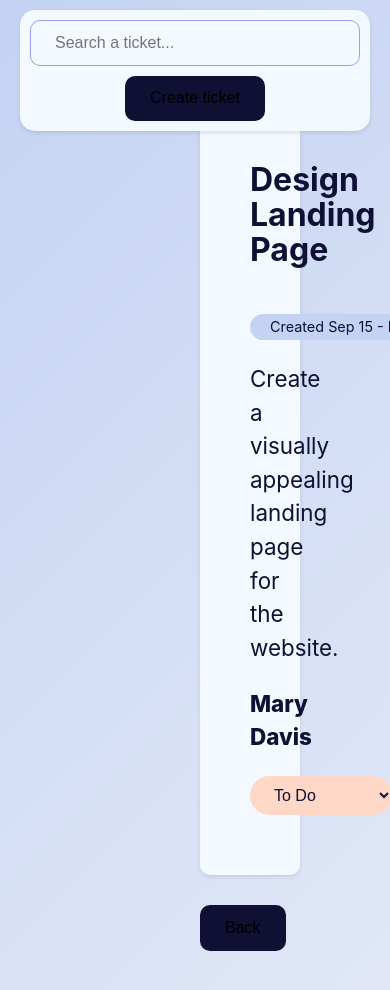
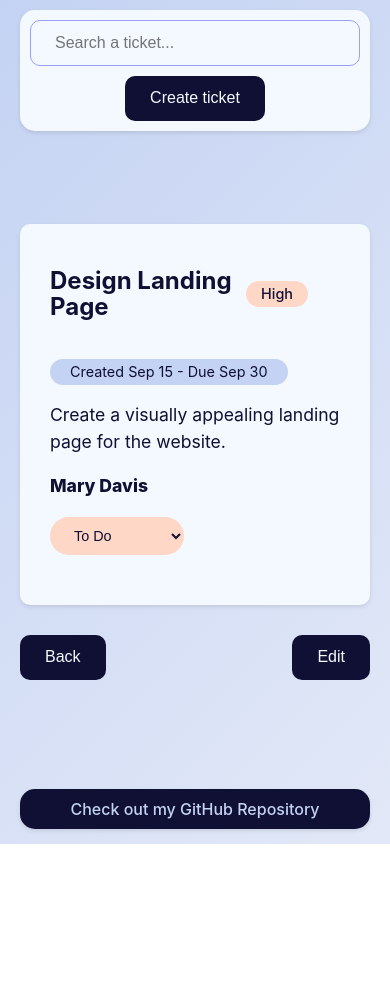
Before and after one commit to nathidaum/kanban-board-app, a React (Vite) app: page /ticket/1 in a window 390 px wide. Shown: the top 990 px of the page. After the commit the page ends 844 px from the top, so only its background shows below. Built offline with nearby package versions, Linux system fonts and the light colour scheme.

Commit message:
Make detailed page responsive

```diff
--- a/src/components/Card/card.css
+++ b/src/components/Card/card.css
@@ -79,7 +79,7 @@
 
 
 /********** MOBILE ************/
-@media (max-width: 768px) {
+@media (max-width: 1300px) {
 
   .card {
     margin: 10px 0px;
--- a/src/components/Footer/footer.css
+++ b/src/components/Footer/footer.css
@@ -19,7 +19,14 @@
   text-align: center;
 }
 
-@media (max-width: 768px) {
+@media (max-width: 1300px) {
   #footer {
-    display: none;
+    padding: 5px 15px;
+    left: 20px;
+    right: 20px;
   }}
+
+  /* @media (max-width: 768px) {
+    #footer {
+      display: none;
+    }} */
--- a/src/components/Navbar/navbar.css
+++ b/src/components/Navbar/navbar.css
@@ -42,7 +42,7 @@
 }
 
 
-@media (max-width: 768px) {
+@media (max-width: 1300px) {
   #navbar {
     margin: 10px 20px;
     padding: 10px;
@@ -50,14 +50,29 @@
     left: 0;
     top: 0;
     right: 0;
-    flex-direction: column;
+    flex-direction: row;
     justify-content: center;
     align-items: center;
     position: absolute;
   }
+}
 
-  #navbar-search {
-    width: 100%;
-    margin: 0;
-    margin-bottom: 10px;
-  }}
+  @media (max-width: 480px) {
+    #navbar {
+      margin: 10px 20px;
+      padding: 10px;
+      height: fit-content;
+      left: 0;
+      top: 0;
+      right: 0;
+      flex-direction: column;
+      justify-content: center;
+      align-items: center;
+      position: absolute;
+    }
+    #navbar-search {
+      width: 100%;
+      margin: 0;
+      margin-bottom: 10px;
+    }
+    }
--- a/src/components/Sidebar/sidebar.css
+++ b/src/components/Sidebar/sidebar.css
@@ -60,7 +60,7 @@
   color: var(--text-color);
 }
 
-@media (max-width: 768px) {
+@media (max-width: 1300px) {
   #sidebar {
     display: none;
   }}
--- a/src/index.css
+++ b/src/index.css
@@ -92,6 +92,7 @@ button,
 button {
   background-color: var(--text-color);
   font-weight: 400;
+  color: var(--bar-color);
 }
 
 button:hover {
--- a/src/pages/TicketDetails/TicketDetails.jsx
+++ b/src/pages/TicketDetails/TicketDetails.jsx
@@ -36,7 +36,7 @@ function TicketDetails({ tickets, callbackToUpdateStatus, onEdit }) {
             <h3>{ticket.title}</h3>
             <p className={`label ${ticket.priority}`}>{ticket.priority}</p>
           </div>
-          <button onClick={() => onEdit(ticket)}>Edit</button>
+          <button className="desktop-edit" onClick={() => onEdit(ticket)}>Edit</button>
         </div>
         <p className="date">
           Created {formatDate(ticket.createdDate)} - Due{" "}
@@ -62,6 +62,7 @@ function TicketDetails({ tickets, callbackToUpdateStatus, onEdit }) {
         <NavLink to="/" className="back-button">
           <button>Back</button>
         </NavLink>
+        <button className= "mobile-edit" onClick={() => onEdit(ticket)}>Edit</button>
       </div>
     </div>
   );
--- a/src/pages/TicketDetails/ticket-details.css
+++ b/src/pages/TicketDetails/ticket-details.css
@@ -70,3 +70,61 @@
   align-items: center;
   margin-right: 2rem;
 }
+
+.mobile-edit {
+  display: none;
+}
+
+.desktop-edit {
+  display: block;
+}
+
+@media (max-width: 1300px) {
+  .ticket-details {
+    margin: 10px 20px;
+  }
+
+  .detailed-card {
+    margin-bottom: 30px;
+    padding: 20px 30px;
+  }
+
+  .detailed-card h3 {
+    font-size: 1.5rem;
+    padding-right: 0.5rem;
+  }
+
+  .detailed-card p {
+    font-size: 1.1rem;
+  }
+
+  .detailed-card .date {
+    font-size: 0.9rem;
+  }
+
+  .ticket-details .buttons {
+    display: flex;
+    justify-content: space-between;
+  }
+
+  .dropdown {
+    font-size: 0.9rem;
+  }
+
+  .detailed-card-top {
+    justify-content: space-between;
+    flex-wrap: wrap;
+  }
+
+  .title {
+    justify-content: space-between;
+}
+
+.mobile-edit {
+  display: block;
+}
+.desktop-edit {
+  display: none;
+}
+
+}
--- a/src/pages/pages.css
+++ b/src/pages/pages.css
@@ -18,7 +18,7 @@
 }
 
 
-@media (max-width: 768px) {
+@media (max-width: 1300px) {
 
   #app,
   #about,
```
